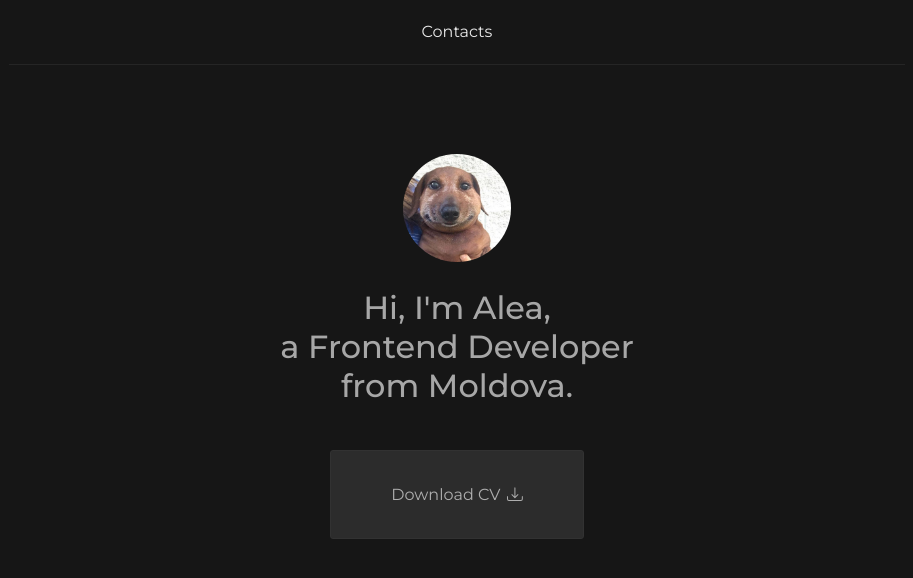
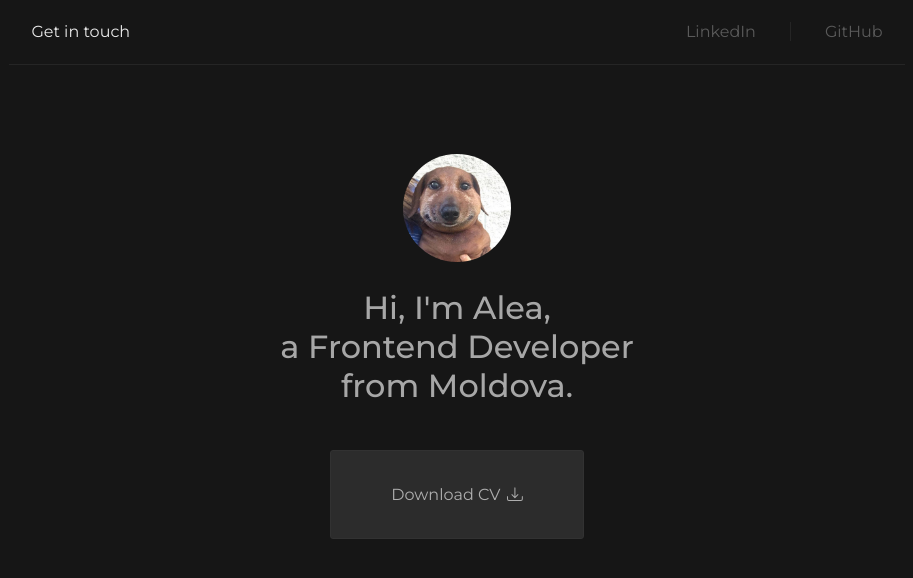
Before and after one commit to alya1007/portfolio, a React (Create React App) app: page / in a window 1280 px wide. Shown: the top 578 px of the page, without its empty margins (183-1096 px from the left). Built offline with nearby package versions, Linux system fonts and the light colour scheme.

Commit message:
contacts

```diff
--- /dev/null
+++ b/src/Components/ContactLink.jsx
@@ -0,0 +1,15 @@
+import React from "react";
+import "../styles/Contacts.css";
+
+function ContactLink({ link, text, sideBar }) {
+	const className = sideBar
+		? "contact-link contact-link__sidebar"
+		: "contact-link";
+	return (
+		<a href={link} target="blank" className={className}>
+			{text}
+		</a>
+	);
+}
+
+export default ContactLink;
--- a/src/Components/Contacts.jsx
+++ b/src/Components/Contacts.jsx
@@ -1,10 +1,37 @@
 import React from "react";
 import "../styles/Contacts.css";
+import ContactLink from "./ContactLink";
 
 function Contacts() {
+	const contactLinks = [
+		{
+			link: "https://www.linkedin.com/in/alexandra-konjevic-34a4b6241/",
+			text: "LinkedIn",
+			sideBar: true,
+		},
+		{
+			link: "https://github.com/alya1007",
+			text: "GitHub",
+			sideBar: false,
+		},
+	];
 	return (
 		<div>
-			<div className="container">Contacts</div>
+			<div className="container">
+				<div className="email-bar">Get in touch</div>
+				<div className="contact-links">
+					<ContactLink
+						link={contactLinks[0].link}
+						text={contactLinks[0].text}
+						sideBar={contactLinks[0].sideBar}
+					/>
+					<ContactLink
+						link={contactLinks[1].link}
+						text={contactLinks[1].text}
+						sideBar={contactLinks[1].sideBar}
+					/>
+				</div>
+			</div>
 		</div>
 	);
 }
--- a/src/styles/Contacts.css
+++ b/src/styles/Contacts.css
@@ -1,4 +1,33 @@
 .container {
 	padding: 2.5%;
 	border-bottom: 0.2px solid #5a5a5a39;
+	display: flex;
+	flex-direction: row;
 }
+
+.email-bar {
+	flex: 1;
+	text-align: left;
+}
+
+.contact-links {
+	flex: 1;
+	text-align: right;
+}
+
+.contact-link {
+	text-decoration: none;
+	color: #5a5a5a;
+	transition: 0.2s;
+	padding-left: 8%;
+}
+
+.contact-link:hover {
+	text-decoration: none;
+	color: #a3a3a3;
+}
+
+.contact-link__sidebar {
+	padding-right: 8%;
+	border-right: 0.2px solid #5a5a5a39;
+}
```
